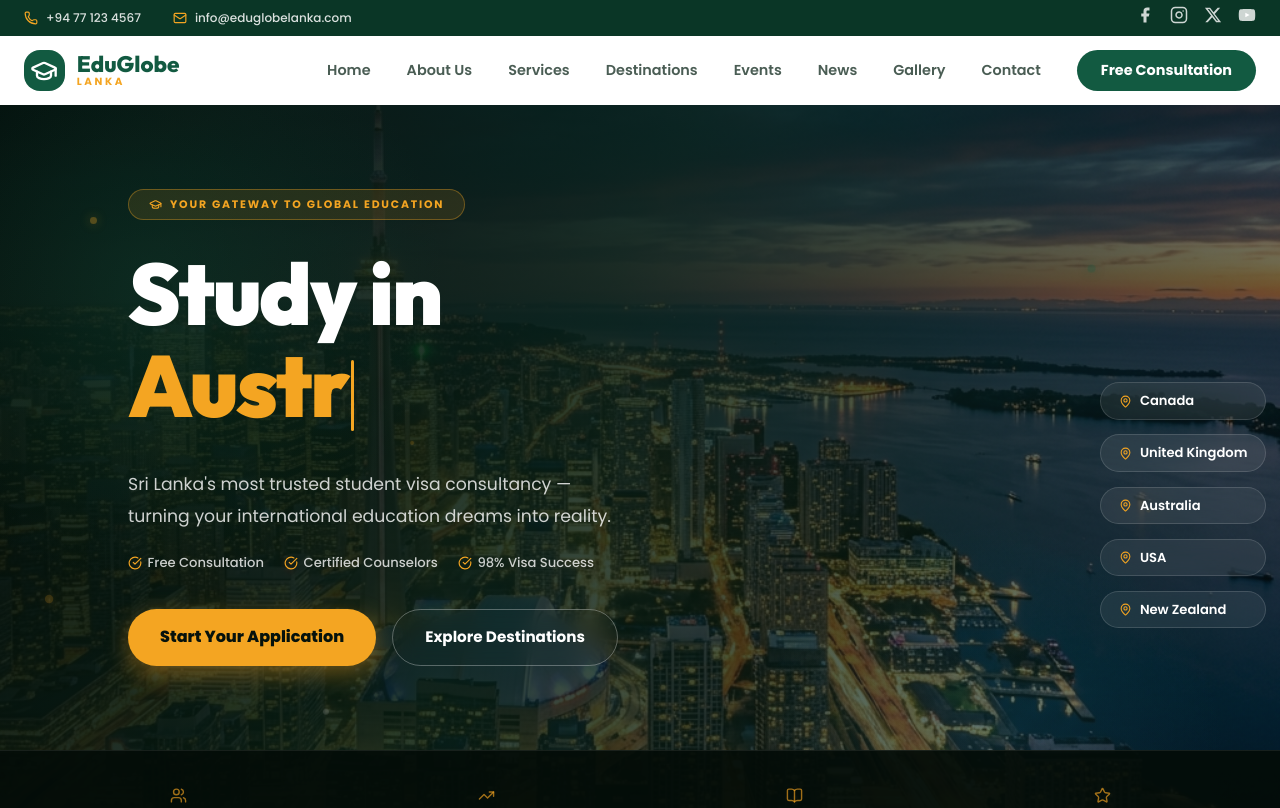
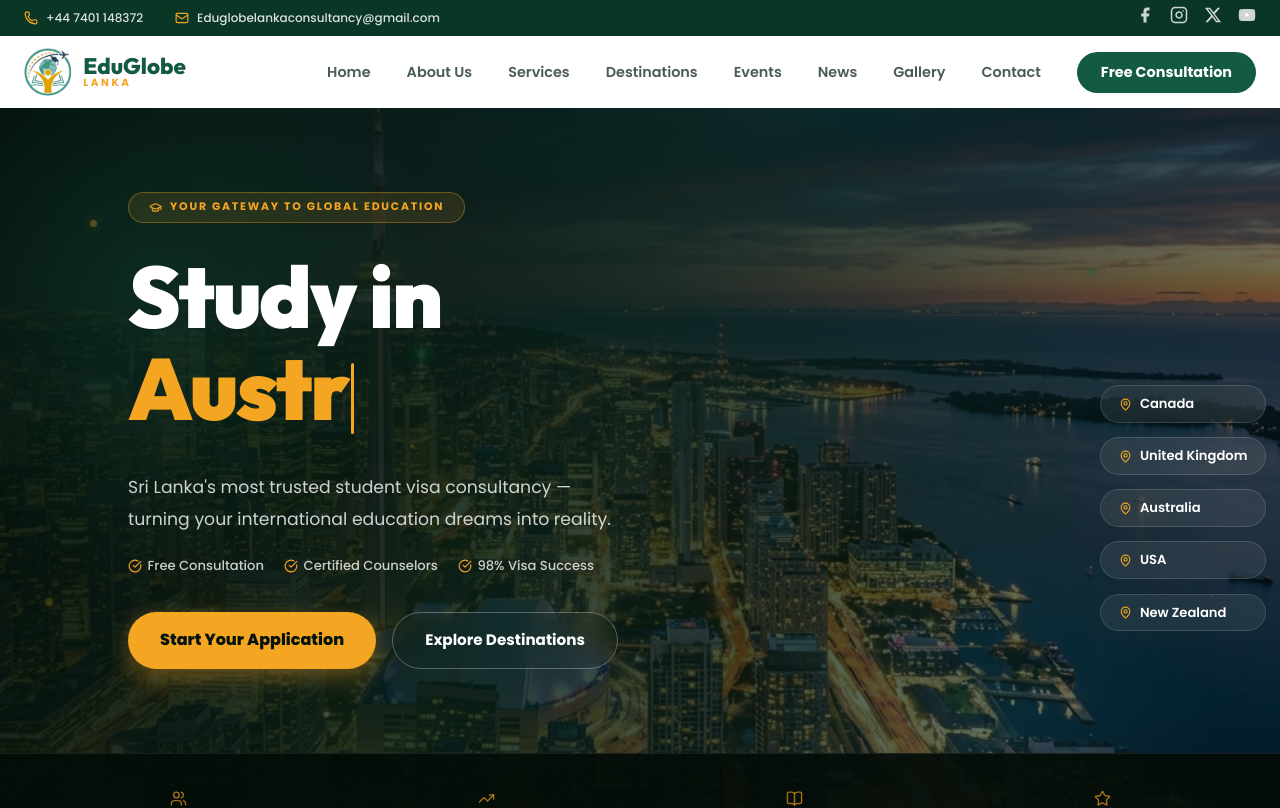
Before and after one commit to eduglobelanka/Website, a React (Vite) app: page / in a window 1280 px wide. Shown: the top 808 px of the page. Built offline with nearby package versions, Linux system fonts and the light colour scheme.

Commit message:
feat: implement responsive header and contact components with updated favicon

```diff
--- a/index.html
+++ b/index.html
@@ -2,7 +2,7 @@
 <html lang="en">
   <head>
     <meta charset="UTF-8" />
-    <link rel="icon" type="image/svg+xml" href="/favicon.svg" />
+    <link rel="icon" type="image/png" href="/eduglobelogo.png" />
     <meta name="viewport" content="width=device-width, initial-scale=1.0" />
     <title>EduGlobe Lanka Consultancy – Sri Lanka's #1 Student Visa Experts</title>
     <meta name="description" content="EduGlobeLanka Consultancy is Sri Lanka's premier overseas education consultancy. Get expert guidance for student visas to Canada, Australia, UK, USA & New Zealand. EduGlobeLanka offers free counseling." />
--- a/src/components/Contact.jsx
+++ b/src/components/Contact.jsx
@@ -4,8 +4,8 @@ import { Send, Phone, Mail, MapPin, Clock, CheckCircle } from 'lucide-react';
 import { motion } from 'framer-motion';
 
 const contactInfo = [
-  { icon: <Phone size={20} />, label: 'Phone',  lines: ['+94 77 123 4567', '+94 11 234 5678'] },
-  { icon: <Mail size={20} />,  label: 'Email',  lines: ['info@eduglobelanka.com', 'apply@eduglobelanka.com'] },
+  { icon: <Phone size={20} />, label: 'Phone',  lines: ['+44 7401 148372'] },
+  { icon: <Mail size={20} />,  label: 'Email',  lines: ['Eduglobelankaconsultancy@gmail.com'] },
   { icon: <MapPin size={20} />,label: 'Office', lines: ['No. 45, Duplication Road,', 'Colombo 03, Sri Lanka'] },
   { icon: <Clock size={20} />, label: 'Hours',  lines: ['Mon – Fri: 9:00 AM – 6:00 PM', 'Sat: 9:00 AM – 2:00 PM'] },
 ];
@@ -31,7 +31,7 @@ const Contact = () => {
     setLoading(true);
     setError(null);
     try {
-      const res = await fetch('https://formsubmit.co/ajax/tharsiegan2001@gmail.com', {
+      const res = await fetch('https://formsubmit.co/ajax/Eduglobelankaconsultancy@gmail.com', {
         method: 'POST',
         headers: { 'Content-Type': 'application/json', Accept: 'application/json' },
         body: JSON.stringify({
@@ -158,12 +158,12 @@ const Contact = () => {
                       </Typography>
                       <Typography sx={{ color: 'rgba(255,255,255,0.72)', fontSize: '0.82rem', lineHeight: 1.75 }}>
                         FormSubmit has sent a <strong style={{ color: 'white' }}>confirmation email</strong> to{' '}
-                        <strong style={{ color: 'white' }}>info@eduglobelanka.com</strong>.
+                        <strong style={{ color: 'white' }}>Eduglobelankaconsultancy@gmail.com</strong>.
                         Open that email and click <strong style={{ color: 'white' }}>"Confirm"</strong>, then resubmit this form.
                         This is a <em>one-time</em> step.
                       </Typography>
                       <Button
-                        href="mailto:info@eduglobelanka.com?subject=Study Abroad Enquiry"
+                        href="mailto:Eduglobelankaconsultancy@gmail.com?subject=Study Abroad Enquiry"
                         component="a"
                         size="small"
                         sx={{ mt: 1.5, color: '#FCD34D', border: '1px solid rgba(252,211,77,0.45)', borderRadius: 30, px: 2.5, fontSize: '0.78rem', '&:hover': { bgcolor: 'rgba(252,211,77,0.08)' } }}
@@ -179,8 +179,8 @@ const Contact = () => {
                       <Typography sx={{ color: '#FCA5A5', fontWeight: 700, fontSize: '0.88rem', mb: 0.5 }}>Connection error</Typography>
                       <Typography sx={{ color: 'rgba(255,255,255,0.65)', fontSize: '0.82rem' }}>
                         Please check your internet connection or email us at{' '}
-                        <Box component="a" href="mailto:info@eduglobelanka.com" sx={{ color: '#F4A522', textDecoration: 'none' }}>
-                          info@eduglobelanka.com
+                        <Box component="a" href="mailto:Eduglobelankaconsultancy@gmail.com" sx={{ color: '#F4A522', textDecoration: 'none' }}>
+                          Eduglobelankaconsultancy@gmail.com
                         </Box>
                       </Typography>
                     </Box>
--- a/src/components/Footer.jsx
+++ b/src/components/Footer.jsx
@@ -75,9 +75,7 @@ const Footer = () => {
             {/* Brand */}
             <Box>
               <Box sx={{ display: 'flex', alignItems: 'center', gap: 1.5, mb: 2.5 }}>
-                <Box sx={{ bgcolor: theme.palette.secondary.main, borderRadius: 2, p: 0.9, display: 'flex', alignItems: 'center', justifyContent: 'center' }}>
-                  <GraduationCap size={24} color={theme.palette.primary.dark} />
-                </Box>
+                <img src="/eduglobelogo.png" alt="EduGlobeLanka Logo" style={{ height: 60, objectFit: 'contain' }} />
                 <Box>
                   <Typography sx={{ fontWeight: 800, fontSize: '1.3rem', color: 'white', lineHeight: 1, fontFamily: '"Outfit",sans-serif' }}>EduGlobe</Typography>
                   <Typography sx={{ fontWeight: 700, fontSize: '0.6rem', color: theme.palette.secondary.main, letterSpacing: '0.32em' }}>LANKA</Typography>
@@ -119,9 +117,8 @@ const Footer = () => {
               <Box sx={{ display: 'flex', flexDirection: 'column', gap: 2.5 }}>
                 {[
                   { Icon: MapPin, text: 'No. 45, Duplication Road,\nColombo 03, Sri Lanka' },
-                  { Icon: Phone, text: '+94 77 123 4567' },
-                  { Icon: Phone, text: '+94 11 234 5678' },
-                  { Icon: Mail, text: 'info@eduglobelanka.com' },
+                  { Icon: Phone, text: '+44 7401 148372' },
+                  { Icon: Mail, text: 'Eduglobelankaconsultancy@gmail.com' },
                 ].map(({ Icon, text }, i) => (
                   <Box key={i} sx={{ display: 'flex', gap: 2, alignItems: 'flex-start' }}>
                     <Icon size={16} color={theme.palette.secondary.main} style={{ flexShrink: 0, marginTop: 2 }} />
--- a/src/components/Header.jsx
+++ b/src/components/Header.jsx
@@ -64,10 +64,10 @@ const Header = () => {
     <Box sx={{ width: 300, height: '100%', display: 'flex', flexDirection: 'column' }}>
       <Box sx={{ p: 3, display: 'flex', justifyContent: 'space-between', alignItems: 'center', bgcolor: theme.palette.primary.dark }}>
         <Box sx={{ display: 'flex', alignItems: 'center', gap: 1 }}>
-          <GraduationCap color={theme.palette.secondary.main} size={28} />
+          <img src="/eduglobelogo.png" alt="EduGlobeLanka Logo" style={{ height: 40, objectFit: 'contain' }} />
           <Box>
             <Typography variant="h6" sx={{ fontWeight: 800, color: 'white', lineHeight: 1 }}>EduGlobe</Typography>
-            <Typography variant="caption" sx={{ color: theme.palette.secondary.main, fontWeight: 700, letterSpacing: 2 }}>LANKA</Typography>
+            <Typography variant="caption" sx={{ color: theme.palette.secondary.main, fontWeight: 700, letterSpacing: 2 }}>LANKA CONSULTANCY</Typography>
           </Box>
         </Box>
         <IconButton onClick={() => setMobileOpen(false)} sx={{ color: 'white' }}>
@@ -117,11 +117,11 @@ const Header = () => {
             <Box sx={{ display: 'flex', gap: 4 }}>
               <Box sx={{ display: 'flex', alignItems: 'center', gap: 1, color: 'rgba(255,255,255,0.85)' }}>
                 <PhoneIcon size={14} color={theme.palette.secondary.main} />
-                <Typography variant="caption" sx={{ fontWeight: 500 }}>+94 77 123 4567</Typography>
+                <Typography variant="caption" sx={{ fontWeight: 500 }}>+44 7401 148372</Typography>
               </Box>
               <Box sx={{ display: 'flex', alignItems: 'center', gap: 1, color: 'rgba(255,255,255,0.85)' }}>
                 <Mail size={14} color={theme.palette.secondary.main} />
-                <Typography variant="caption" sx={{ fontWeight: 500 }}>info@eduglobelanka.com</Typography>
+                <Typography variant="caption" sx={{ fontWeight: 500 }}>Eduglobelankaconsultancy@gmail.com</Typography>
               </Box>
             </Box>
             <Box sx={{ display: 'flex', gap: 2, color: 'rgba(255,255,255,0.8)' }}>
@@ -139,9 +139,7 @@ const Header = () => {
         <Toolbar disableGutters sx={{ py: 1.5, justifyContent: 'space-between' }}>
           {/* Logo */}
           <Box sx={{ display: 'flex', alignItems: 'center', gap: 1.5 }}>
-            <Box sx={{ bgcolor: theme.palette.primary.main, borderRadius: 2, p: 0.8, display: 'flex', alignItems: 'center', justifyContent: 'center' }}>
-              <GraduationCap color="white" size={28} />
-            </Box>
+            <img src="/eduglobelogo.png" alt="EduGlobeLanka Logo" style={{ height: 48, objectFit: 'contain' }} />
             <Box sx={{ lineHeight: 1 }}>
               <Typography sx={{ fontFamily: '"Outfit", sans-serif', fontWeight: 800, fontSize: '1.4rem', color: theme.palette.primary.main, lineHeight: 1 }}>
                 EduGlobe
```
Also changed, not shown: public/eduglobelogo.png (added).
